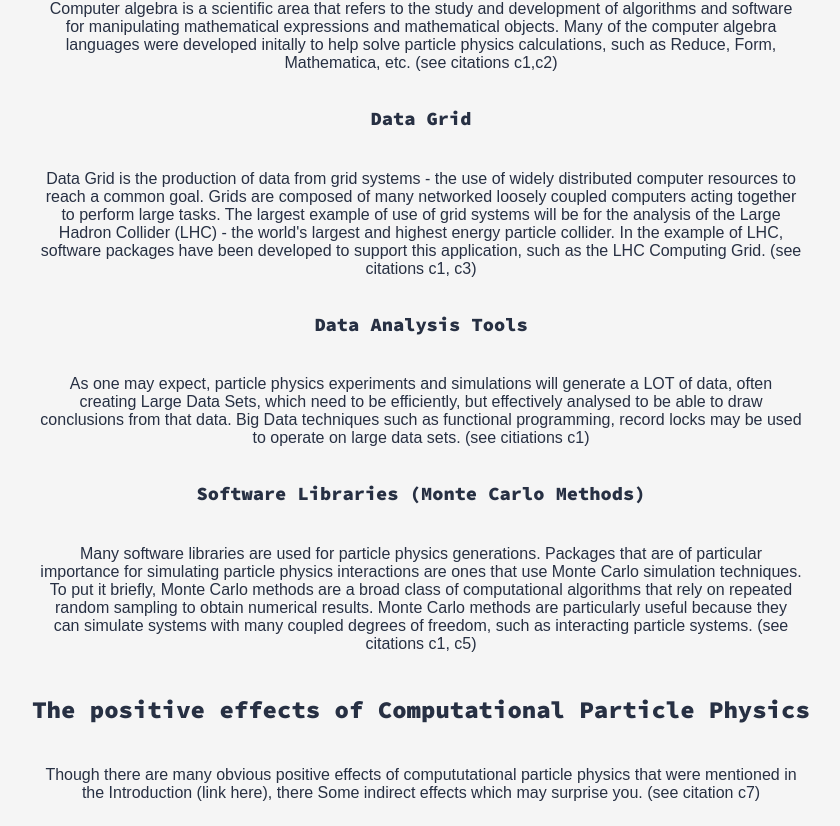
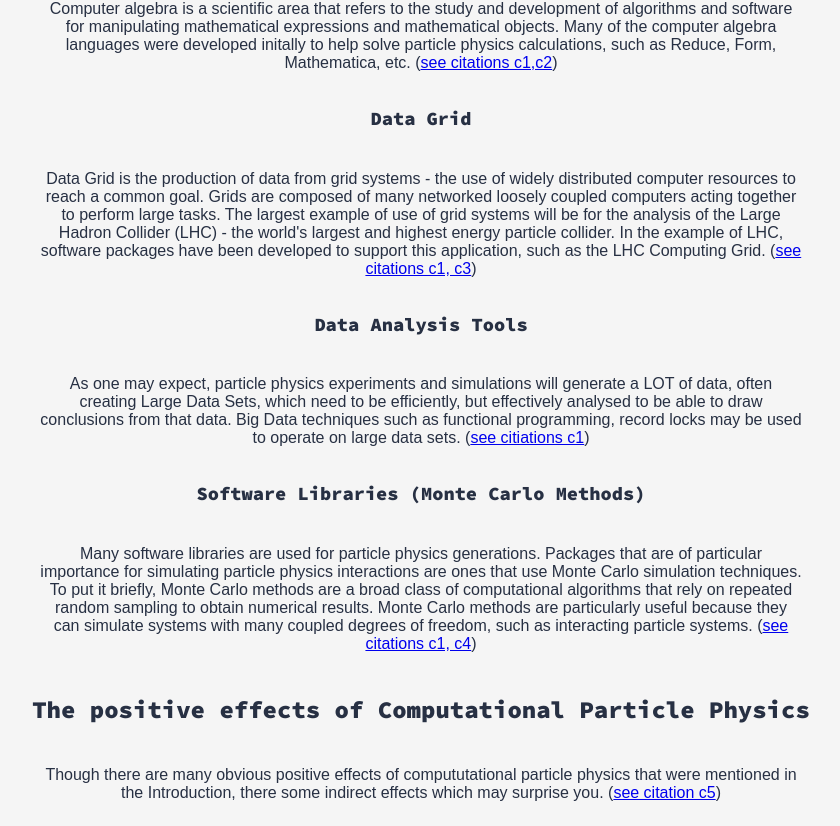
Before and after one commit to Pencilcaseman/ProgBlackFormative23, a React (Create React App) app: page /particlephysics in a window 1280 px wide. Shown: the part 774-1600 px from the top of the page, without its empty margins (219-1059 px from the left). Built offline with nearby package versions, Linux system fonts and the light colour scheme.

Commit message:
added anchors to link to citations page

```diff
--- a/src/components/pages/ParticlePhysics.js
+++ b/src/components/pages/ParticlePhysics.js
@@ -13,7 +13,7 @@ const ParticlePhysics = () => {
 
                 <h3>By Anton Egorov. (See info below)</h3>
 
-                <h2> Introduction </h2>
+                <h2 href="#intro"> Introduction </h2>
 
                 <p>
                     Learning/simulating particle physics is essential to humans' understanding
@@ -39,7 +39,7 @@ const ParticlePhysics = () => {
                         Computer algebra is a scientific area that refers to the study and development of algorithms
                         and software for manipulating mathematical expressions and mathematical objects. Many of the
                         computer algebra languages were developed initally to help solve particle physics calculations,
-                        such as Reduce, Form, Mathematica, etc. (see citations c1,c2)
+                        such as Reduce, Form, Mathematica, etc. (<a href='/particlephysics_citations'>see citations c1,c2</a>)
                     </p>
                     <h3>Data Grid</h3>
                     <p>
@@ -48,14 +48,14 @@ const ParticlePhysics = () => {
                         acting together to perform large tasks. The largest example of use of grid systems will be for
                         the analysis of the Large Hadron Collider (LHC) - the world's largest and highest energy
                         particle collider. In the example of LHC, software packages have been developed to support this
-                        application, such as the LHC Computing Grid. (see citations c1, c3)
+                        application, such as the LHC Computing Grid. (<a href='/particlephysics_citations'>see citations c1, c3</a>)
                     </p>
                     <h3>Data Analysis Tools</h3>
                     <p>
                         As one may expect, particle physics experiments and simulations will generate a LOT of data,
                         often creating Large Data Sets, which need to be efficiently, but effectively analysed to
                         be able to draw conclusions from that data. Big Data techniques such as functional programming,
-                        record locks may be used to operate on large data sets. (see citiations c1)
+                        record locks may be used to operate on large data sets. (<a href='/particlephysics_citations'>see citiations c1</a>)
                     </p>
                     <h3>Software Libraries (Monte Carlo Methods)</h3>
                     <p>
@@ -64,16 +64,15 @@ const ParticlePhysics = () => {
                         Monte Carlo simulation techniques. To put it briefly, Monte Carlo methods are a broad class
                         of computational algorithms that rely on repeated random sampling to obtain numerical results.
                         Monte Carlo methods are particularly useful because they can simulate systems with many coupled
-                        degrees of freedom, such as interacting particle systems. (see citations c1, c5)
+                        degrees of freedom, such as interacting particle systems. (<a href='/particlephysics_citations'>see citations c1, c4</a>)
                     </p>
 
                     <h2>The positive effects of Computational Particle Physics</h2>
 
                     <p>
                         Though there are many obvious positive effects of compututational particle physics
-                        that were mentioned in the Introduction (link here), there Some indirect effects which
-                        may surprise you. (see citation c7)
-
+                        that were mentioned in the Introduction, there some indirect effects which
+                        may surprise you. (<a href='/particlephysics_citations'>see citation c5</a>)
                     </p>
 
                     <h3>The World Wide Web</h3>
```
